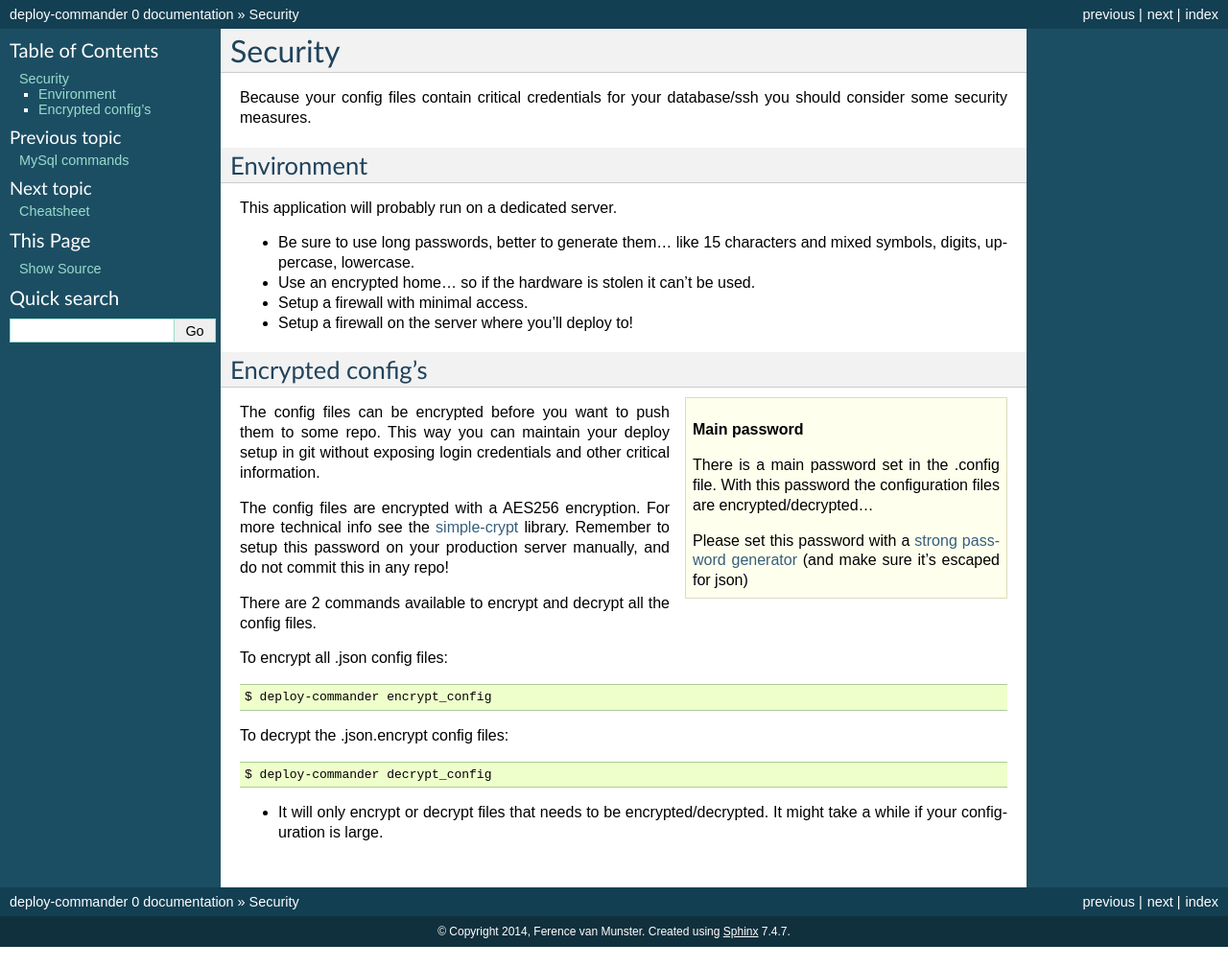
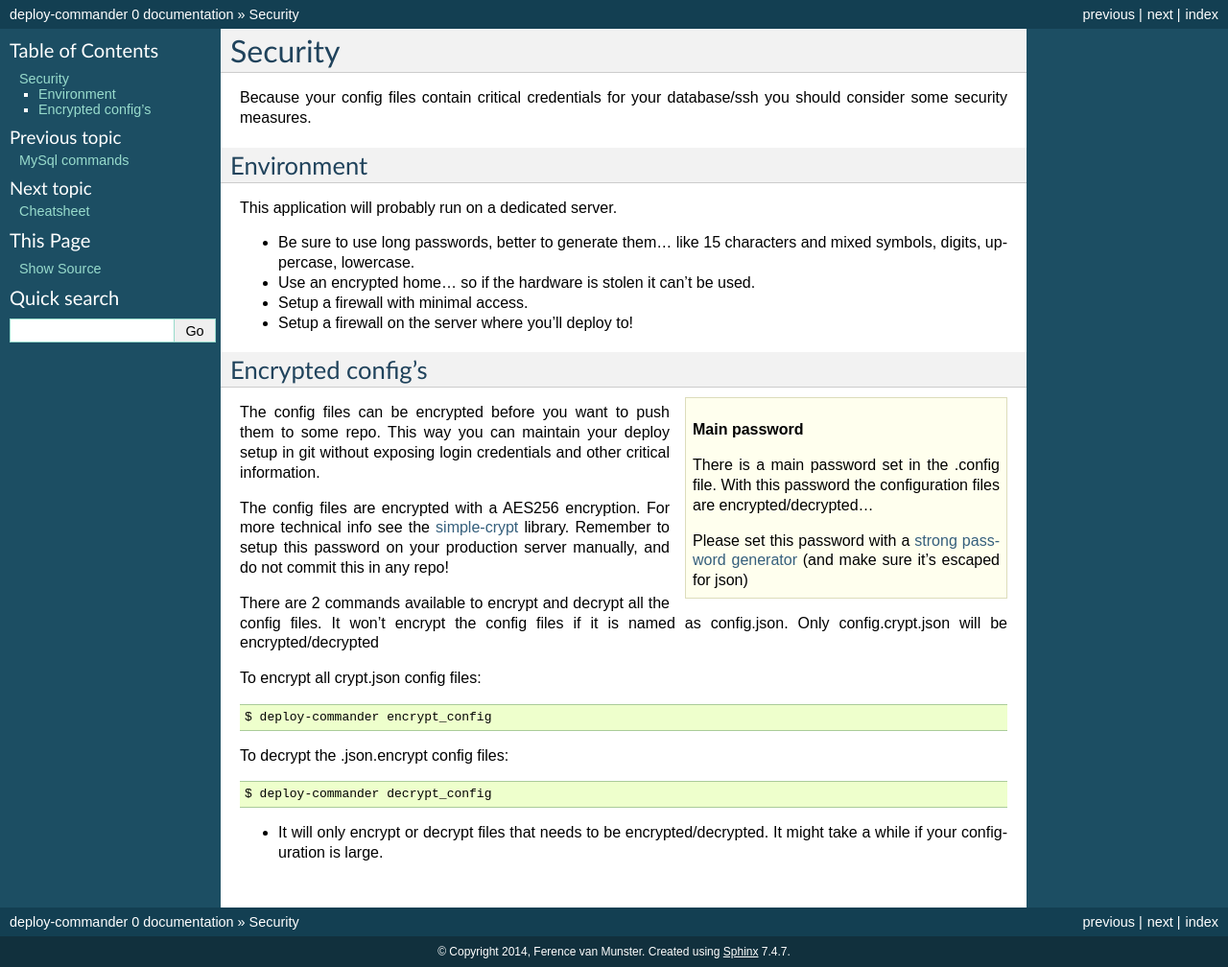
Before and after one commit to munstermedia/deploy-commander, a Sphinx documentation site: the page built from doc/security.txt, in a window 1280 px wide. Shown: the whole page at 96% size. Built offline with Sphinx 7.4.7, drawn with Linux system fonts in a browser that asks for light colours; before the commit the page ends 987 px from its top, so only the background shows below that.

Commit message:
Prep for release

```diff
--- a/doc/security.txt
+++ b/doc/security.txt
@@ -30,8 +30,9 @@ The config files are encrypted with a AES256 encryption. For more technical info
 Remember to setup this password on your production server manually, and do not commit this in any repo!
 
 There are 2 commands available to encrypt and decrypt all the config files.
+It won't encrypt the config files if it is named as config.json. Only config.crypt.json will be encrypted/decrypted
 
-To encrypt all .json config files:
+To encrypt all crypt.json config files:
 
 ::
 
--- a/setup.py
+++ b/setup.py
@@ -3,7 +3,7 @@ from setuptools import setup, find_packages
 
 setup(
     name='deploy-commander',
-    version='0.1.10',
+    version='0.1.11',
     author=u'Ference van Munster',
     author_email='info@munstermedia.nl',
     packages=find_packages(),
```
Also changed, not shown: CHANGELOG.md (+2 -1 lines), 1 other file.
